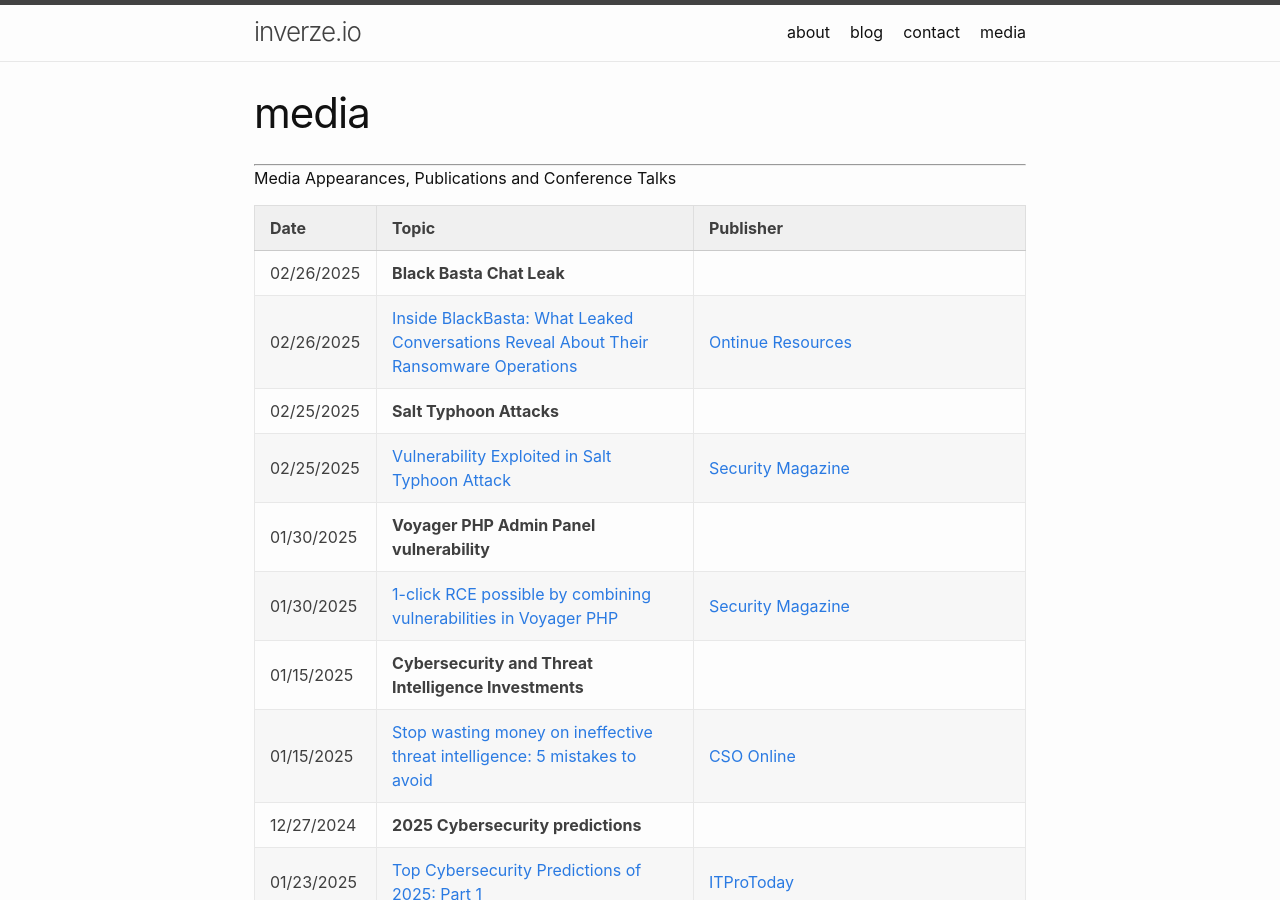
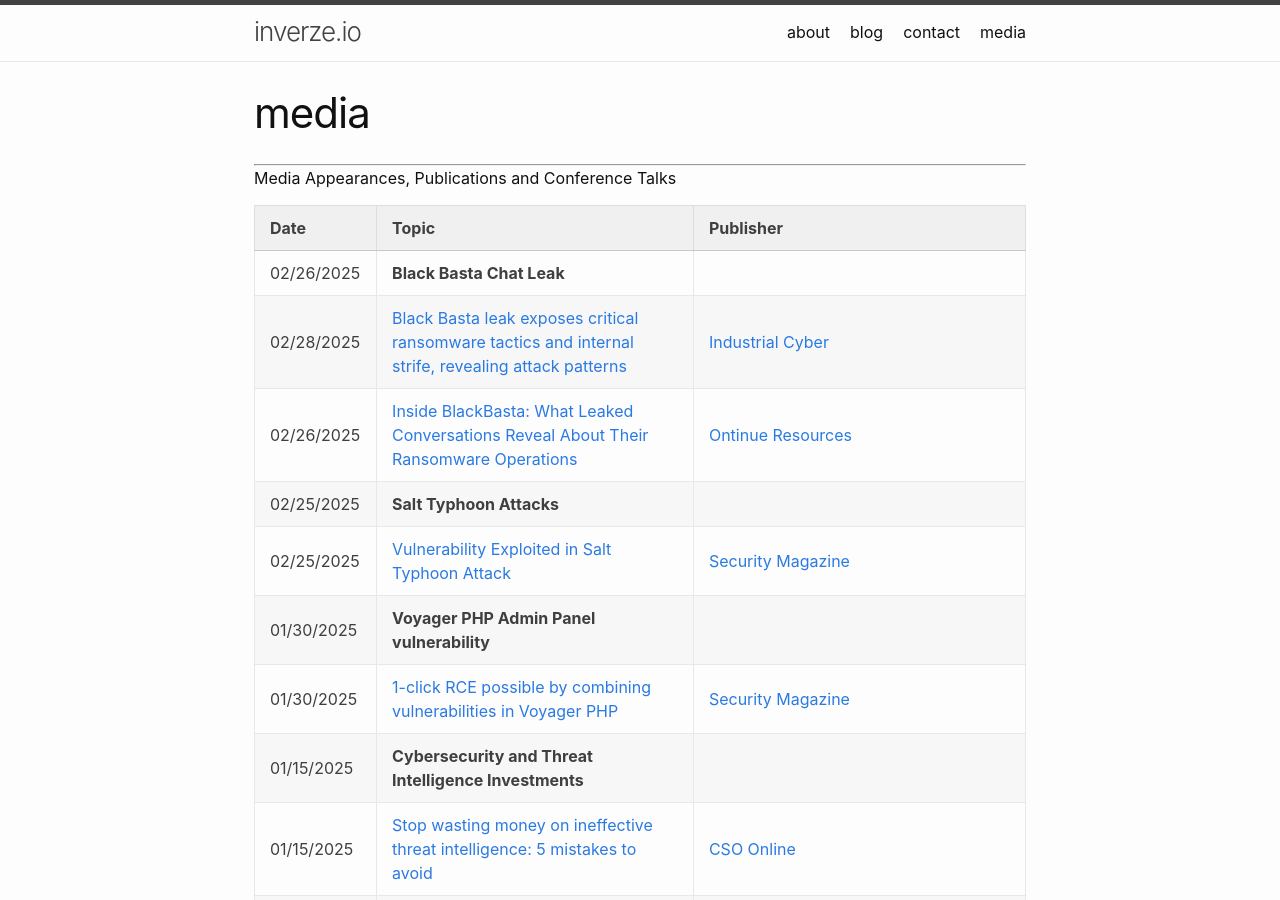
Before and after one commit to inverzeio/blog, a Jekyll site: the page built from media.md, in a window 1280 px wide and 900 px high. Built offline with Jekyll 4.4.1, drawn with Linux system fonts in a browser that asks for light colours.

Commit message:
Update media.md

```diff
--- a/media.md
+++ b/media.md
@@ -10,6 +10,7 @@
 | Date | Topic | Publisher |
 | ------------- | :------------- | :------------- |
 | 02/26/2025 | **Black Basta Chat Leak** |
+| 02/28/2025 | [Black Basta leak exposes critical ransomware tactics and internal strife, revealing attack patterns](https://industrialcyber.co/ransomware/black-basta-leak-exposes-critical-ransomware-tactics-and-internal-strife-revealing-attack-patterns/) | [Industrial Cyber](https://industrialcyber.co) |
 | 02/26/2025 | [Inside BlackBasta: What Leaked Conversations Reveal About Their Ransomware Operations](https://www.ontinue.com/resource/inside-black-basta-leaked-coversations/) | [Ontinue Resources](https://www.ontinue.com/resources/) |
 | 02/25/2025 | **Salt Typhoon Attacks** |
 | 02/25/2025 | [Vulnerability Exploited in Salt Typhoon Attack](https://www.securitymagazine.com/articles/101419-7-year-old-vulnerability-exploited-in-salt-typhoon-attack) | [Security Magazine](https://www.securitymagazine.com) |
```
